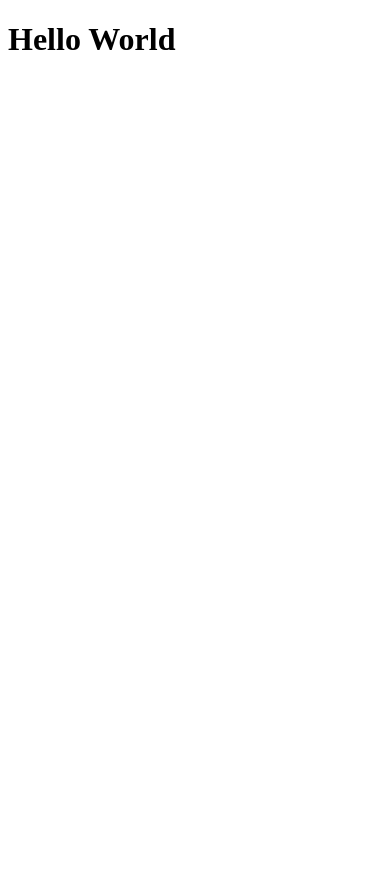
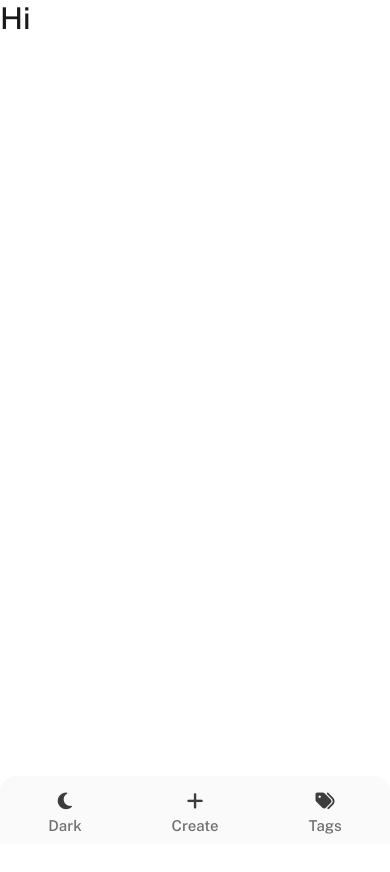
Before and after one commit to Lindrit-Sulaj/Notes-App, a React (Vite) app: page / in a window 390 px wide. Shown: the top 872 px of the page. Before the commit the page ends 844 px from the top, so only its background shows below. Built offline with nearby package versions, Linux system fonts and the light colour scheme.

Commit message:
Added Navbar

```diff
--- a/index.html
+++ b/index.html
@@ -4,7 +4,8 @@
     <meta charset="UTF-8" />
     <link rel="icon" type="image/svg+xml" href="/vite.svg" />
     <meta name="viewport" content="width=device-width, initial-scale=1.0" />
-    <title>Vite + React</title>
+    <title>Notes - React</title>
+    <script src="https://kit.fontawesome.com/72aeedc907.js" crossorigin="anonymous"></script>
   </head>
   <body>
     <div id="root"></div>
--- a/package.json
+++ b/package.json
@@ -10,12 +10,14 @@
   },
   "dependencies": {
     "react": "^18.2.0",
-    "react-dom": "^18.2.0"
+    "react-dom": "^18.2.0",
+    "react-router-dom": "^6.4.3"
   },
   "devDependencies": {
     "@types/react": "^18.0.24",
     "@types/react-dom": "^18.0.8",
     "@vitejs/plugin-react": "^2.2.0",
+    "sass": "^1.56.1",
     "vite": "^3.2.3"
   }
 }
--- a/src/App.jsx
+++ b/src/App.jsx
@@ -1,6 +1,21 @@
+import { useEffect, useState } from "react";
+import { BrowserRouter as Router, Routes, Route } from "react-router-dom";
+import Navbar from "./Navbar";
+import useTheme, { ThemeProvider } from "./ThemeContext";
+
 function App() {
   return (
-    <h1>Hello World</h1>
+    <ThemeProvider>
+      <Router>
+        <div className="App">
+          <Navbar />
+          <Routes>
+            <Route path="/" element={<p className="hi">Hi</p>} />
+          </Routes>
+        </div>
+      </Router>
+      <div className="space"></div>
+    </ThemeProvider>
   )
 }
 
--- /dev/null
+++ b/src/Navbar.jsx
@@ -0,0 +1,39 @@
+import React from 'react';
+import useTheme from './ThemeContext';
+
+const Navbar = () => {
+  const { windowWidth } = useTheme();
+
+  return (
+    <>
+      {windowWidth > 700 ? (
+        <nav className="navbar__desktop">
+          <h1>Notes</h1>
+          <div>
+            <button>
+              <i className="fa-solid fa-moon"></i>
+            </button>
+            <button>Create</button>
+            <button>Edit Tags</button>
+          </div>
+        </nav>) : (
+        <nav className="navbar__mobile">
+          <button>
+            <i className="fa-solid fa-moon"></i>
+            <span>Dark</span>
+          </button>
+          <button>
+            <i className="fa-solid fa-plus"></i>
+            <span>Create</span>
+          </button>
+          <button>
+            <i className="fa-solid fa-tags"></i>
+            <span>Tags</span>
+          </button>
+        </nav>
+      )}
+    </>
+  )
+}
+
+export default Navbar
--- /dev/null
+++ b/src/ThemeContext.jsx
@@ -0,0 +1,30 @@
+import React, { useContext, createContext, useState, useEffect } from 'react'
+
+const ThemeContext = createContext();
+
+const useTheme = () => {
+  return useContext( ThemeContext );
+}
+
+export const ThemeProvider = ({ children }) => {
+  const [windowWidth, setWindowWidth] = useState(window.innerWidth);
+
+  const handleResize = () => {
+    setWindowWidth(window.innerWidth);
+  }
+
+  useEffect(() => {
+    window.addEventListener('resize', handleResize);
+    return () => {
+      window.removeEventListener('resize', handleResize);
+    }
+  }, []);
+
+  return (
+    <ThemeContext.Provider value={{windowWidth}}>
+      { children }
+    </ThemeContext.Provider>
+  )
+}
+
+export default useTheme;
--- /dev/null
+++ b/src/assets/index.scss
@@ -0,0 +1,94 @@
+@import './variables.scss';
+
+* {
+  margin: 0;
+  padding: 0;
+  box-sizing: border-box;
+}
+
+body {
+  font-family: $font-main;
+}
+
+.App {
+  max-width: 1400px;
+  margin: auto;
+}
+
+.hi {
+  font-size: 30px;
+  color: $text-main;
+}
+
+.space {
+  height: 200vh;
+}
+
+.navbar__desktop {
+  display: flex;
+  align-items: center;
+  justify-content: space-between;
+  position: fixed;
+  top: 0;
+  height: 65px;
+  padding: 0 1rem;
+  width: 100%;
+  max-width: 1400px;
+
+  div {
+    display: flex;
+    gap: .8rem;
+  }
+
+  button {
+    border: none;
+    background: none;
+    font-family: $font-main;
+    font-size: 17px;
+    color: $text-secondary;
+    border: 1px solid $gray;
+    padding: 7px 14px;
+    border-radius: 5px;
+    cursor: pointer;
+  }
+}
+
+.navbar__mobile {
+  position: fixed;
+  bottom: 0;
+  width: 100%;
+  display: flex;
+  padding: 1rem 0 .6rem 0;
+  background-color: $background-secondary;
+  justify-content: space-around;
+  border-radius: 1rem 1rem 0 0;
+
+  button {
+    width: 33.333%;
+    border: none;
+    background: none;
+    display: flex;
+    flex-direction: column;
+    justify-content: center;
+    align-items: center;
+    gap: .4rem;
+
+    i {
+      font-size: 19px;
+      color: $nav-icons;
+    }
+
+    span {
+      font-family: $font-main;
+      font-size: 15px;
+      color: $text-secondary;
+    }
+  }
+
+  button:first-child {
+    border-left: none;
+  }
+  button:last-child {
+    border-right: none;
+  }
+}
--- /dev/null
+++ b/src/assets/variables.scss
@@ -0,0 +1,27 @@
+@import url('https://fonts.googleapis.com/css2?family=Public+Sans:wght@300;500&display=swap');
+
+$font-main: 'Public Sans', 'sans-serif';
+
+:root {
+  --text-main: rgb(25, 25, 25);
+  --text-secondary: rgb(110, 108, 108);
+  --nav-icons: rgb(60, 60, 60);
+  --gray: rgb(206, 215, 216);
+  --background-secondary: rgb(250, 250, 250);
+  --background: white;
+  --neon-blue: #4769ff;
+}
+
+$text-main: var(--text-main);
+$text-secondary: var(--text-secondary);
+$gray: var(--gray);
+$background: var(--background);
+$neon-blue: var(--neon-blue);
+$background-secondary: var(--background-secondary);
+$nav-icons: var(--nav-icons);
+
+@mixin hover {
+  &:hover {
+    @content;
+  }
+}
--- a/src/main.jsx
+++ b/src/main.jsx
@@ -1,6 +1,7 @@
 import React from 'react'
 import ReactDOM from 'react-dom/client'
-import App from './App'
+import App from './App';
+import './assets/index.scss';
 
 ReactDOM.createRoot(document.getElementById('root')).render(
   <React.StrictMode>
```
Also changed, not shown: 2 other files (tests, documents, lock files or other folders).
